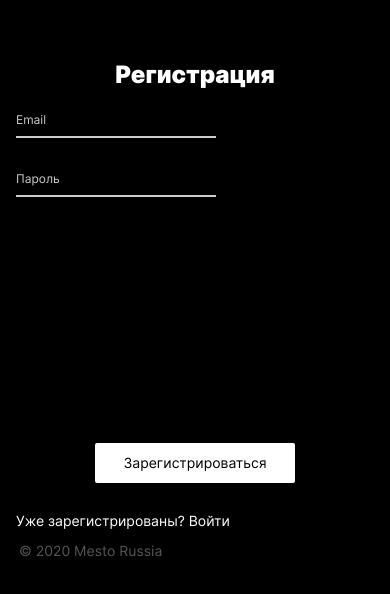
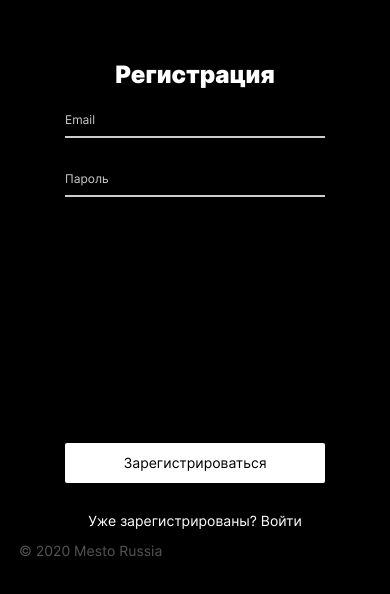
Before and after one commit to Mobidikt/react-mesto-auth, a React app: page /sign-up in a window 390 px wide. Shown: the part 86-680 px from the top of the page. Built offline with nearby package versions, Linux system fonts and the light colour scheme; no server answers.

Commit message:
feat: refactor css

```diff
--- a/src/components/Entry.js
+++ b/src/components/Entry.js
@@ -11,22 +11,21 @@ const handleEmailChange = (e) => {
 const handlePasswordChange = (e) => {
     setPassword(e.target.value);
 };
-const submitForm = (password, email) => {
-    console.log(email, password)
+const submitForm = () => {
     onSubmit(password, email);
 }
 return (
     <form
-          className='register'
+          className='entry'
           noValidate
         >
-        <h2 className='register__title'>{title}</h2>
-          <label className="register__field">
+        <h2 className='entry__title'>{title}</h2>
+          <label className="entry__field">
         <input
           name="email"
           type='email'
           placeholder="Email"
-          className="register__input register__input_email"
+          className="entry__input entry__input_email"
           maxLength="40"
           minLength="2"
           id="email"
@@ -34,14 +33,14 @@ return (
           onChange={handleEmailChange}
           required
         />
-        <span className="register__error" id="email-error" />
+        <span className="entry__error" id="email-error" />
       </label>
-      <label className="register__field">
+      <label className="entry__field">
         <input
           name="password"
           type="password"
           placeholder="Пароль"
-          className="register__input register__input_name"
+          className="entry__input entry__input_name"
           maxLength="40"
           minLength="2"
           id="password"
@@ -49,10 +48,10 @@ return (
           onChange={handlePasswordChange}
           required
         />
-        <span className="register__error" id="password-error" />
+        <span className="entry__error" id="password-error" />
       </label>
-        <button type='submit' className='register__button' onClick={submitForm}>{buttonName}</button>
-        <p className='register__text'>{text}<Link className='link' to={link}>{linkText}</Link></p>
+        <button type='button' className='entry__button' onClick={submitForm}>{buttonName}</button>
+        <p className='entry__text'>{text}<Link className='link' to={link}>{linkText}</Link></p>
         </form>);
 }
 export default Entry;
--- a/src/pages/index.css
+++ b/src/pages/index.css
@@ -11,8 +11,8 @@
 @import url(../blocks/popup/popup.css);
 @import url(../blocks/popup/_opened/popup_opened.css);
 
-.register__input {
-  width: 358px;
+.entry__input {
+  width: 100%;
   height: 27px;
   margin: 0 0 30px;
   padding: 0 0 12px;
@@ -28,25 +28,24 @@
   background-color: transparent;
   outline: none;
 }
-.register__input::-webkit-input-placeholder {
+.entry__input::-webkit-input-placeholder {
     color: #cccccc;
 }
-.register__input:focus::-webkit-input-placeholder {
+.entry__input:focus::-webkit-input-placeholder {
     opacity: 0;
 }
-.register__field:last-of-type {
+.entry__field:last-of-type {
     margin-bottom: 216px;
 }
 @media screen and (max-width: 555px) {
-  .register__input {
+  .entry__input {
     height: 24px;
     padding-bottom: 11px;
     font-size: 12px;
-    width: 200px;
   }
 }
-.register__button {
-  width: 358px;
+.entry__button {
+  width: 100%;
   height: 50px;
   color: #000000;
   font-style: normal;
@@ -64,24 +63,28 @@
   border-radius: 2px;
   outline: none;
 }
-.register__button:hover {
+.entry__button:hover {
   opacity: 0.85;
 }
 
 @media screen and (max-width: 555px) {
-  .register__button {
-    width: 200px;
+  .entry__button {
     height: 40px;
     font-size: 14px;
   }
 }
-.register{
+.entry{
     max-width: 358px;
     margin: 0 auto 0;
     display: flex;
     flex-direction: column;
 }
-.register__title{
+@media screen and (max-width: 555px) {
+  .entry{
+    width: 260px;
+  }
+}
+.entry__title{
     font-family: Inter;
 font-style: normal;
 font-weight: 900;
@@ -90,13 +93,14 @@ line-height: 29px;
 text-align: center;
 color: #FFFFFF;
 }
-.register__text{
+.entry__text{
     font-family: Inter;
 font-style: normal;
 font-weight: normal;
 font-size: 14px;
 line-height: 17px;
 color: #FFFFFF;
+text-align: center;
 }
 .link{
 color: #FFFFFF;
```
